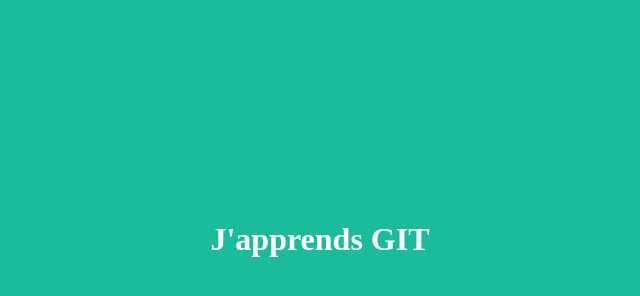
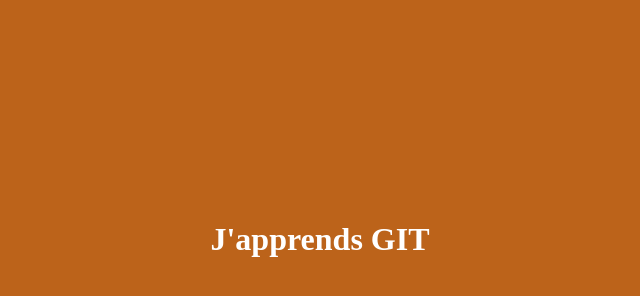
Before and after one commit to blawniczak/git_tut, a plain HTML site: page index.html in a window 1280 px wide. Shown: the whole page, without its empty margins (320-960 px from the left). Drawn offline with Linux system fonts and the light colour scheme.

Commit message:
Modification de la couleur d'arrière-plan

```diff
--- a/index.html
+++ b/index.html
@@ -6,7 +6,7 @@
 	<meta name="viewport" content="width=device-width, initial-scale=1.0">
 	<title>Tutoriel GIT initiation</title>
 </head>
-<body style="background-color: #1abc9c">
+<body style="background-color: #bc631a">
 	<h1 style="text-align: center; padding-top: 200px; color: #ffffff;">J'apprends GIT</h1>
 </body>
 </html>
```
